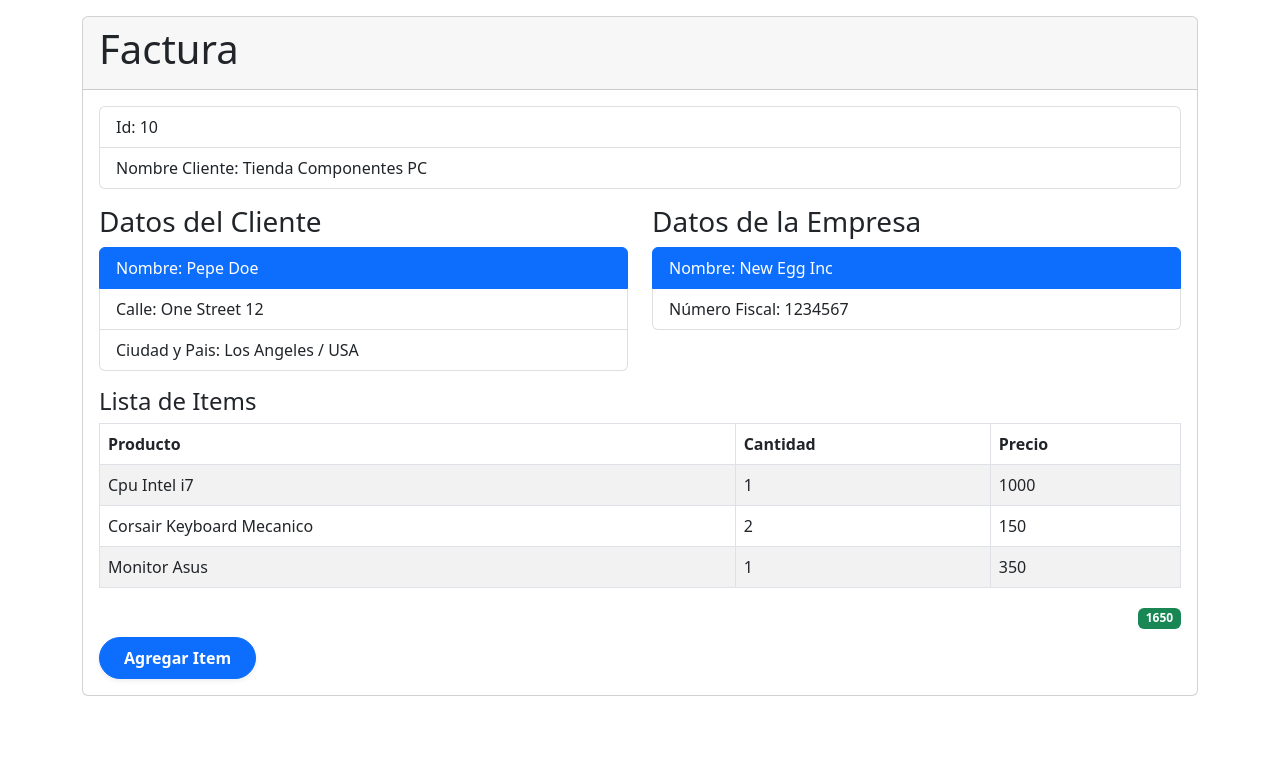
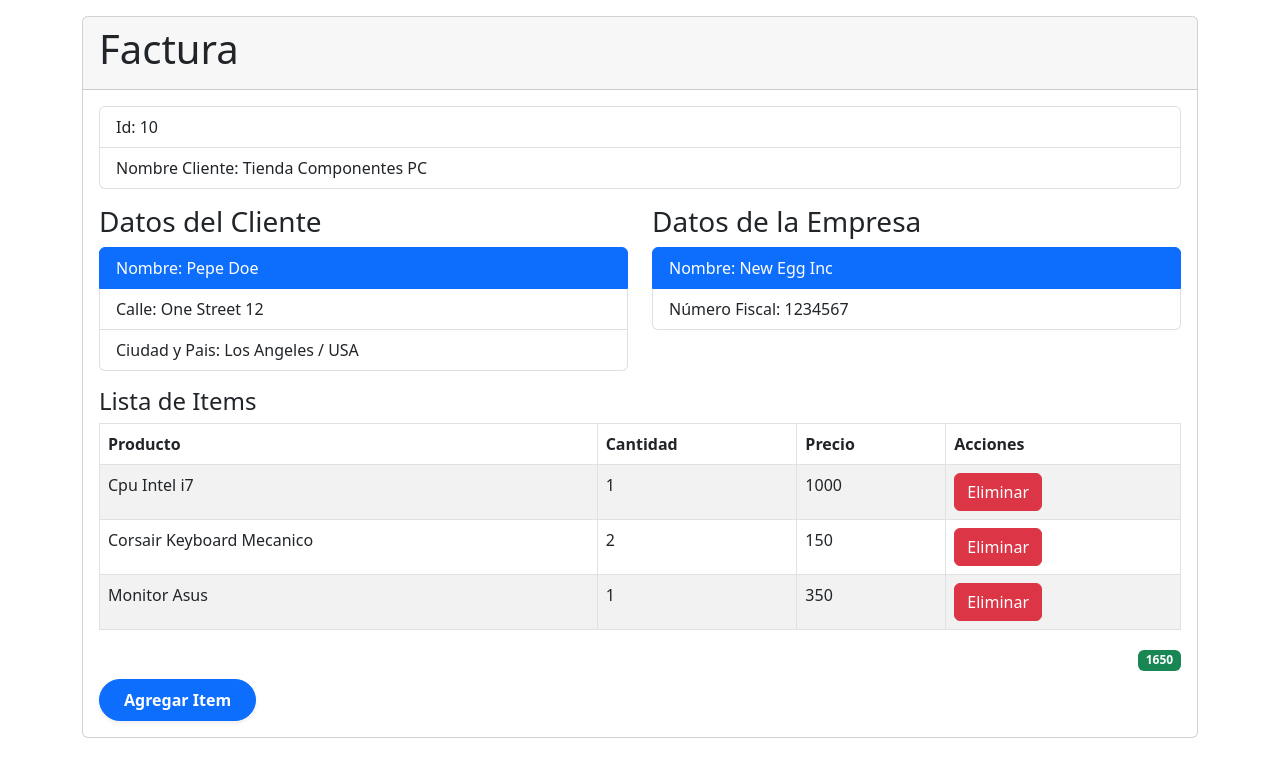
Before and after one commit to DsiKorp/invoice-app-react, a React (Vite) app: page / in a window 1280 px wide. Shown: the top 776 px of the page. Built offline with nearby package versions, Linux system fonts and the light colour scheme.

Commit message:
Delete Item from Items[]

```diff
--- a/src/InvoiceApp.tsx
+++ b/src/InvoiceApp.tsx
@@ -67,6 +67,10 @@
         setCounter(counter + 1);
     }
 
+    const handlerDeleteItem = (id: number) => {
+        setItems(items.filter(item => item.id !== id))
+    }
+
     return (
         <>
             <div className="container">
@@ -87,7 +91,9 @@
                                 <CompanyView company={company} title="Datos de la Empresa" />
                             </div>
                         </div>
-                        <ListItemsView items={items} title="Lista de Items" />
+                        <ListItemsView items={items} title="Lista de Items"
+                            handlerDeleteItemList={(id: number) => handlerDeleteItem(id)}
+                        />
 
                         <TotalView total={total} />
                         <button onClick={() => setActiveForm(!activeForm)} className="btn btn-primary mt-2 px-4 py-2 fw-semibold rounded-pill shadow-sm" >
--- a/src/components/ListItemsView.tsx
+++ b/src/components/ListItemsView.tsx
@@ -4,9 +4,10 @@
 interface Props {
     items: Item[];
     title: string;
+    handlerDeleteItemList: (id: number) => void;
 }
 
-export const ListItemsView = ({ title, items }: Props) => {
+export const ListItemsView = ({ title, items, handlerDeleteItemList }: Props) => {
 
     return (
         <>
@@ -17,11 +18,19 @@
                         <th>Producto</th>
                         <th>Cantidad</th>
                         <th>Precio</th>
+                        <th>Acciones</th>
                     </tr>
                 </thead>
                 <tbody>
                     {items.map(({ id, product, quantity, price }) => (
-                        <RowItem key={id} product={product} quantity={quantity} price={price} />
+                        <RowItem
+                            key={id}
+                            id={id}
+                            product={product}
+                            quantity={quantity}
+                            price={price}
+                            handlerDeleteItemChild={handlerDeleteItemList}
+                        />
                     ))}
                 </tbody>
             </table>
--- a/src/components/RowItem.tsx
+++ b/src/components/RowItem.tsx
@@ -2,15 +2,20 @@
     product: string;
     quantity: number;
     price: number;
+    id: number;
+    handlerDeleteItemChild: (id: number) => void;
 }
 
-export const RowItem = ({ product, quantity, price }: Props) => {
+export const RowItem = ({ id, product, quantity, price, handlerDeleteItemChild }: Props) => {
     return (
         <>
             <tr>
                 <td>{product}</td>
                 <td>{quantity}</td>
                 <td>{price}</td>
+                <td>
+                    <button onClick={() => handlerDeleteItemChild(id)} className="btn btn-danger">Eliminar</button>
+                </td>
             </tr>
         </>
     )
--- a/src/interfaces/Invoice.interface.ts
+++ b/src/interfaces/Invoice.interface.ts
@@ -26,7 +26,7 @@
 }
 
 export interface Item {
-    id?: number;
+    id: number;
     product: string;
     price: number;
     quantity: number;
```
